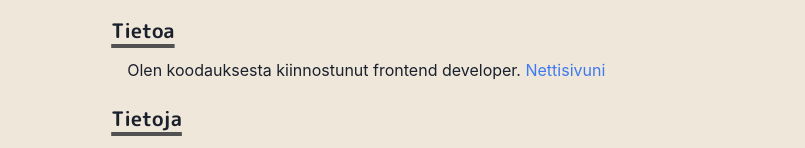
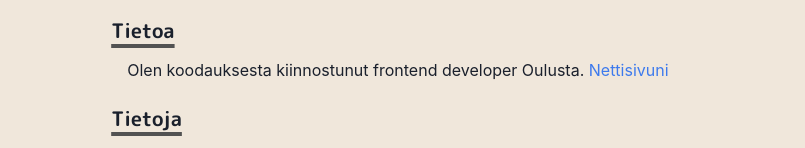
Before and after one commit to osenaattori/OskariPortfolio2, a Next.js app: page / in a window 1280 px wide. Shown: the part 252-400 px from the top of the page, without its empty margins (242-1047 px from the left). Built offline with nearby package versions, Linux system fonts and the light colour scheme.

Commit message:
Update index.js

```diff
--- a/pages/index.js
+++ b/pages/index.js
@@ -63,7 +63,7 @@ const Home = () => (
           Tietoa
         </Heading>
         <Paragraph>
-          Olen koodauksesta kiinnostunut frontend developer.{' '}
+          Olen koodauksesta kiinnostunut frontend developer Oulusta.{' '}
           <NextLink href="/works/inkdrop">
             <Link> Nettisivuni </Link>
           </NextLink>
```
